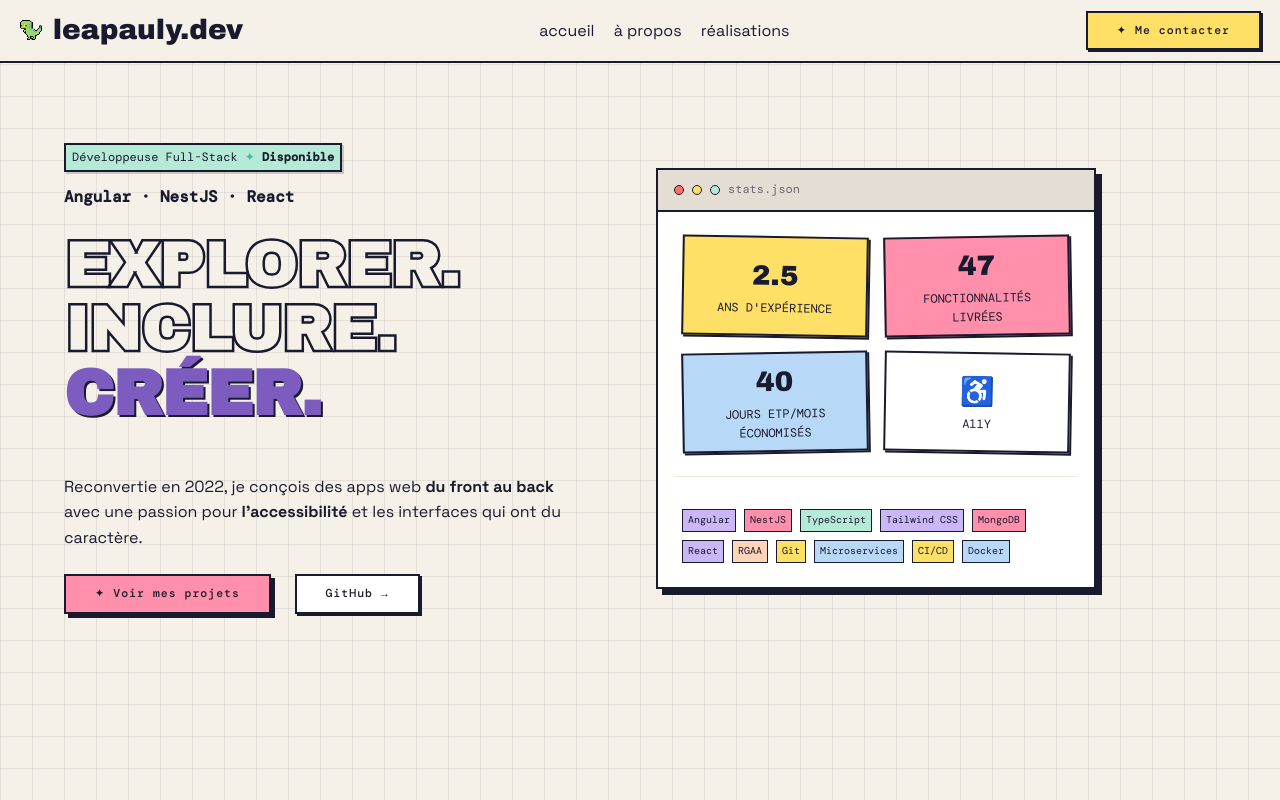
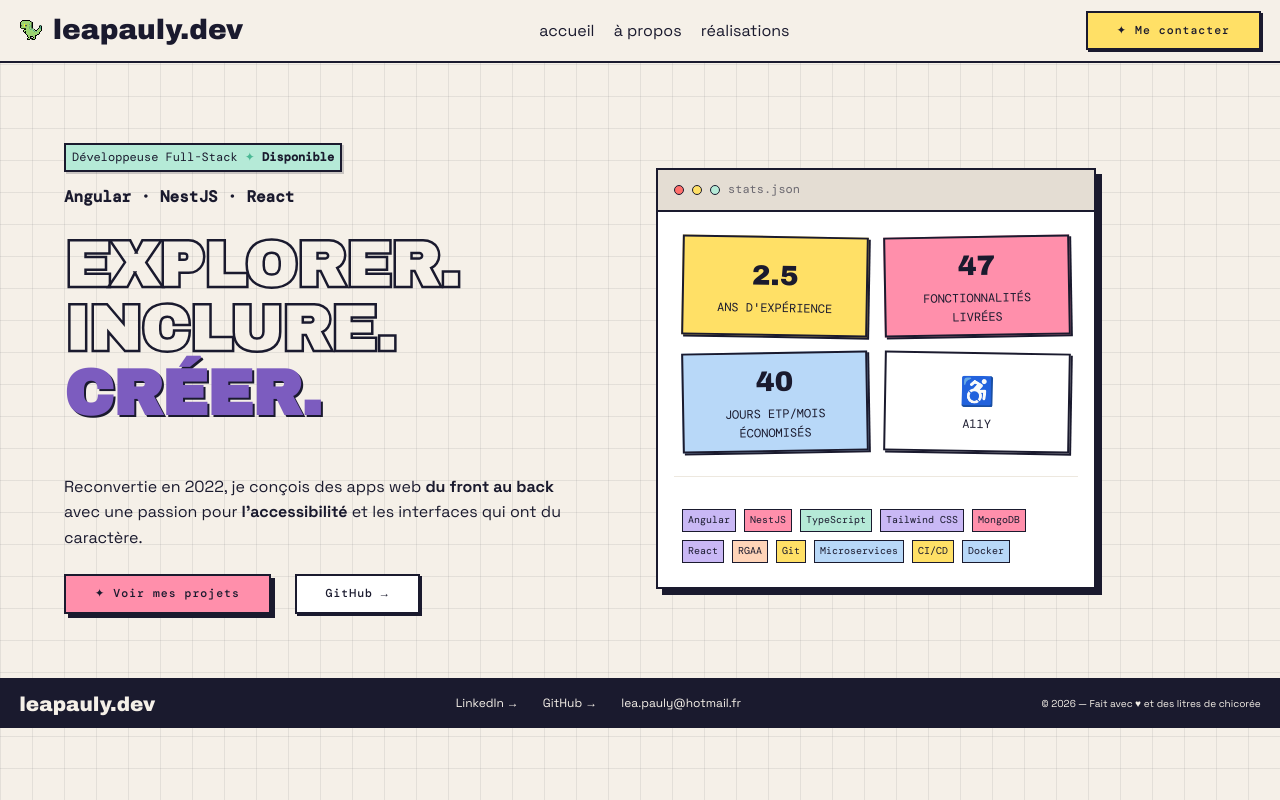
Before and after one commit to LeasaurusRex/portfolio, a React (Vite) app: page / in a window 1280 px wide. Built offline with nearby package versions, Linux system fonts and the light colour scheme.

Commit message:
feat(home): footer

```diff
--- a/src/App.tsx
+++ b/src/App.tsx
@@ -1,6 +1,7 @@
 import { Routes, Route } from "react-router-dom";
 import Home from "@/pages/Home/Home.tsx";
 import Header from "@/shared/Header";
+import Footer from "@/shared/Footer";
 
 function App() {
   return (
@@ -9,6 +10,7 @@ function App() {
       <Routes>
         <Route path="/" element={<Home />} />
       </Routes>
+      <Footer />
     </main>
   );
 }
--- /dev/null
+++ b/src/shared/Footer.module.css
@@ -0,0 +1,50 @@
+.footer {
+  display: flex;
+  justify-content: space-between;
+  align-items: center;
+  background: var(--ink);
+  color: var(--cream);
+  border-top: var(--border);
+  padding: 0.5rem 1.2rem;
+  margin: auto;
+}
+
+.footerTitle {
+  font-family: var(--font-archivo);
+  font-size: var(--font-l);
+}
+
+.footerLinksContainer {
+  display: flex;
+  gap: 1.5rem;
+}
+
+.footerLink {
+  font-family: var(--font-spaceg);
+  font-size: var(--font-s);
+  position: relative;
+  color: inherit;
+  text-decoration: none;
+  outline: none;
+}
+
+.footerSignature {
+  font-family: var(--font-spaceg);
+  font-size: var(--font-xs);
+}
+
+.footerLink::before {
+  content: "";
+  position: absolute;
+  width: 100%;
+  height: 2px;
+  bottom: 0;
+  left: 0;
+  background-color: var(--cream);
+  transform: scaleX(0);
+  transition: transform 0.3s ease;
+}
+
+.footerLink:hover::before {
+  transform: scaleX(1);
+}
--- /dev/null
+++ b/src/shared/Footer.tsx
@@ -0,0 +1,25 @@
+import styles from "./Footer.module.css";
+
+function Footer() {
+  return (
+    <footer className={styles.footer}>
+      <p className={styles.footerTitle}>leapauly.dev</p>
+      <div className={styles.footerLinksContainer}>
+        <a className={styles.footerLink} href="">
+          LinkedIn →
+        </a>
+        <a className={styles.footerLink} href="">
+          GitHub →
+        </a>
+        <a className={styles.footerLink} href="">
+          lea.pauly@hotmail.fr
+        </a>
+      </div>
+      <p className={styles.footerSignature}>
+        © 2026 — Fait avec ♥ et des litres de chicorée
+      </p>
+    </footer>
+  );
+}
+
+export default Footer;
```
